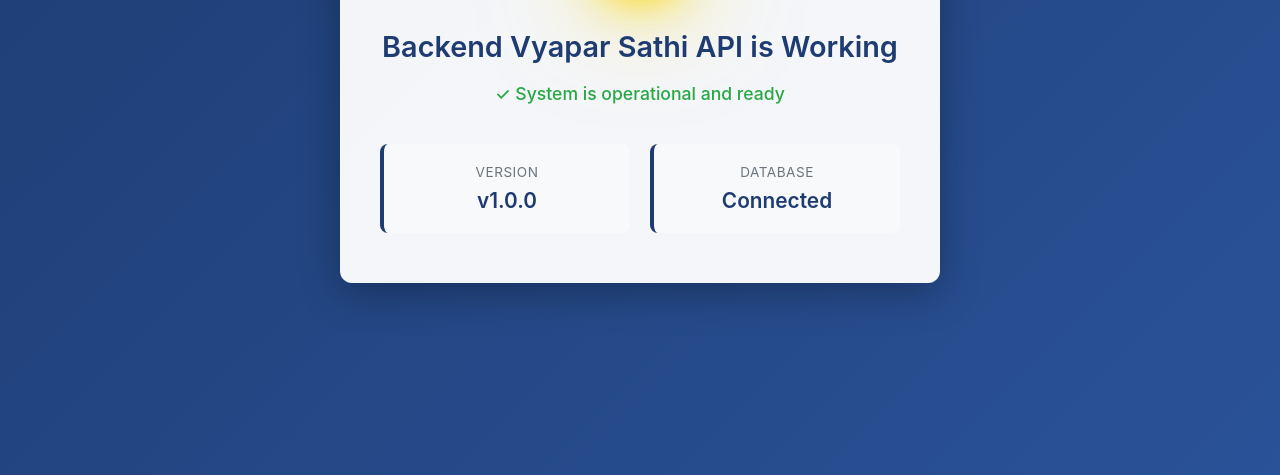
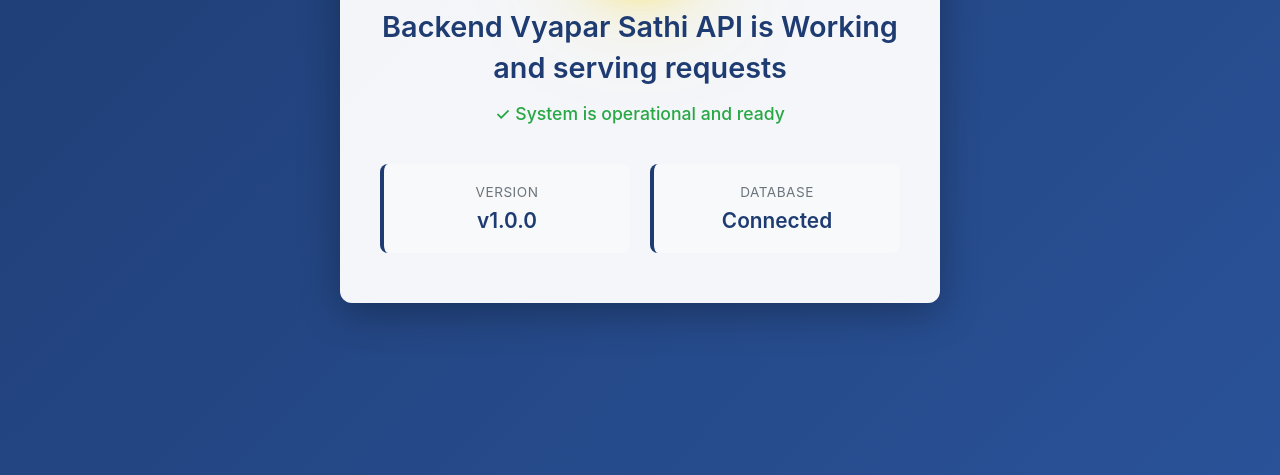
Before and after one commit to Satyam8589/Backend-Vyapar-Sathi, a website: page public/index.html in a window 1280 px wide. Shown: the part 325-800 px from the top of the page. Drawn offline with Linux system fonts and the light colour scheme.

Commit message:
update the html file

```diff
--- a/public/index.html
+++ b/public/index.html
@@ -132,7 +132,7 @@
         <div class="bulb">💡</div>
 
         <!-- Main Message -->
-        <h1>Backend Vyapar Sathi API is Working</h1>
+        <h1>Backend Vyapar Sathi API is Working and serving requests</h1>
         <p class="status-message">✓ System is operational and ready</p>
 
         <!-- Info Grid -->
```
